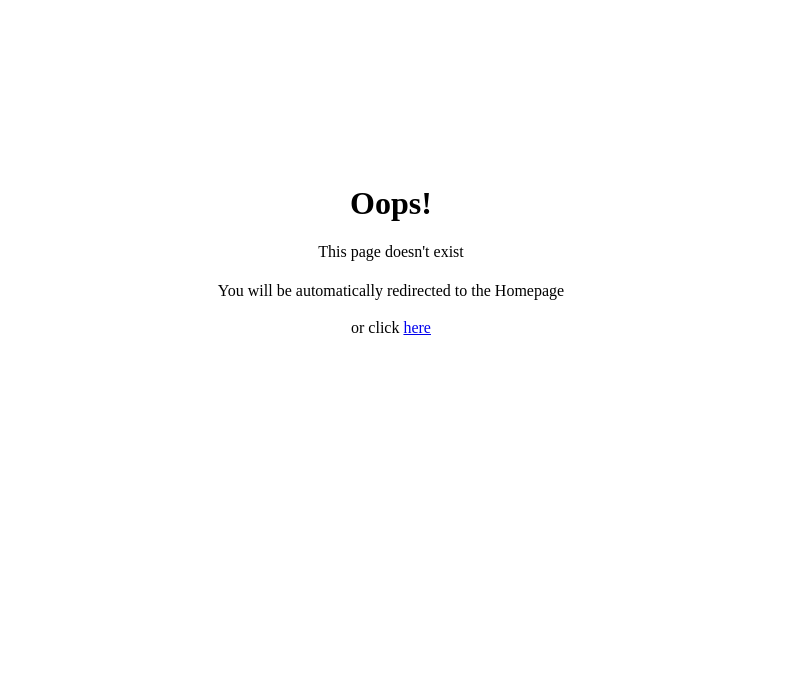
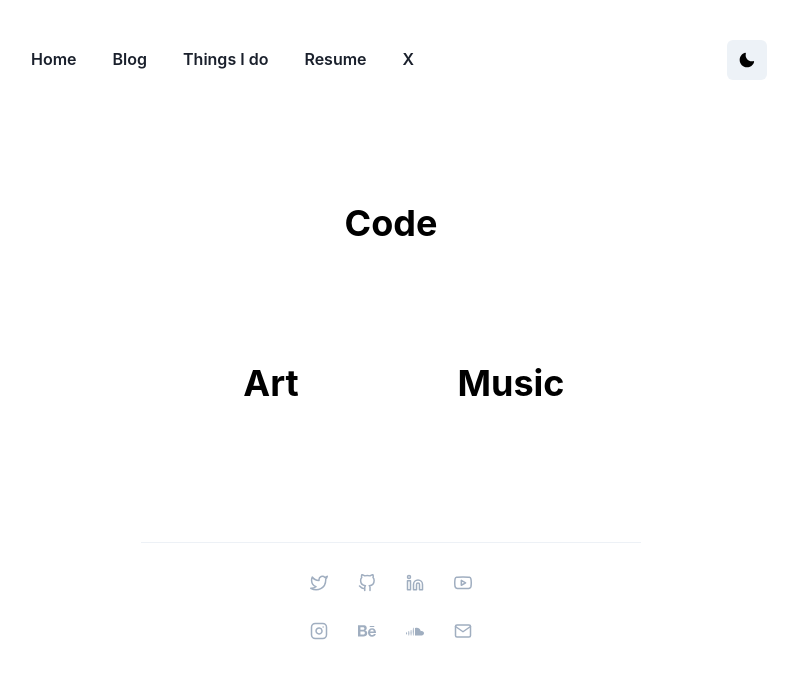
Before and after one commit to m0rphtail/website, a Next.js app: page /things-i-do in a window 1280 px wide. Before the commit this address had no page. Shown: the top 678 px of the page, without its empty margins (249-1047 px from the left). Built offline with nearby package versions, Linux system fonts and the light colour scheme.

Commit message:
other stuff

```diff
--- /dev/null
+++ b/pages/_app.js
@@ -0,0 +1,57 @@
+import React from 'react'
+import { ChakraProvider, ColorModeProvider, useColorMode } from '@chakra-ui/react'
+import customTheme from '../styles/theme'
+import { Global, css } from '@emotion/react'
+import { prismLightTheme, prismDarkTheme } from '../styles/prism'
+
+const GlobalStyle = ({ children }) => {
+  const { colorMode } = useColorMode()
+
+  return (
+    <>
+      <Global
+        styles={css`
+          ${colorMode === 'light' ? prismLightTheme : prismDarkTheme};
+          ::selection {
+            background-color: #90CDF4;
+            color: #fefefe;
+          }
+          ::-moz-selection {
+            background: #ffb7b7;
+            color: #fefefe;
+          }
+          html {
+            min-width: 356px;
+            scroll-behavior: smooth;
+          }
+          #__next {
+            display: flex;
+            flex-direction: column;
+            min-height: 100vh;
+            background: ${colorMode === 'light' ? 'white' : '#171717'};
+          }
+        `}
+      />
+      {children}
+    </>
+  )
+}
+
+function MyApp({ Component, pageProps }) {
+  return (
+    <ChakraProvider resetCSS theme={customTheme}>
+      <ColorModeProvider
+        options={{
+          initialColorMode: "light",
+          useSystemColorMode: true,
+        }}
+      >
+        <GlobalStyle>
+          <Component {...pageProps} />
+        </GlobalStyle>
+      </ColorModeProvider>
+    </ChakraProvider>
+  )
+}
+
+export default MyApp
--- /dev/null
+++ b/pages/api/hello.js
@@ -0,0 +1,6 @@
+// Next.js API route support: https://nextjs.org/docs/api-routes/introduction
+
+export default (req, res) => {
+  res.statusCode = 200
+  res.json({ name: 'John Doe' })
+}
--- /dev/null
+++ b/pages/things-i-do/index.js
@@ -0,0 +1,64 @@
+import { useColorMode } from "@chakra-ui/color-mode";
+import { Flex, Grid, GridItem, Heading, Text, VStack } from "@chakra-ui/layout";
+import Head from "next/head";
+import Container from "../../components/Container";
+
+export default function Index() {
+  const { colorMode } = useColorMode();
+  const colorSecondary = {
+    light: "gray.300",
+    dark: "gray.600",
+  };
+
+  return (
+    <>
+      <Container>
+        <Head>
+          <title>MorphTail | X</title>
+        </Head>
+        <VStack>
+          <Flex
+            flexDirection="column"
+            justifyContent="flex-start"
+            alignItems="flex-start"
+            maxWidth="700px"
+          >
+            <Grid
+              h="350px"
+              templateRows="repeat(30, 1fr)"
+              templateColumns="repeat(2, 1fr)"
+              gap={4}
+              mb={10}
+            >
+              <GridItem
+              maxW="lg"
+                as="button"
+                borderRadius="lg"
+                colSpan={30}
+                rowSpan={10}
+                bg={colorSecondary[colorMode]}
+                children={<Heading>Code</Heading>}
+              />
+              <GridItem
+                as="button"
+                borderRadius="lg"
+                colSpan={15}
+                rowSpan={10}
+                bg={colorSecondary[colorMode]}
+                children={<Heading>Art</Heading>}
+              />
+              <GridItem
+                as="button"
+                borderRadius="lg"
+                colSpan={15}
+                rowSpan={10}
+                bg={colorSecondary[colorMode]}
+                children={<Heading>Music</Heading>}
+              />
+            </Grid>
+          </Flex>
+        </VStack>
+      </Container>
+    </>
+  );
+}
```
Also changed, not shown: pages/X.js (added, +32 -0 lines), pages/blog.js (added, +75 -0 lines), pages/index.js (added, +44 -0 lines), pages/things-i-do/art.js (added), pages/things-i-do/code.js (added), pages/things-i-do/music.js (added), 1 other file (tests, documents, lock files or other folders).
